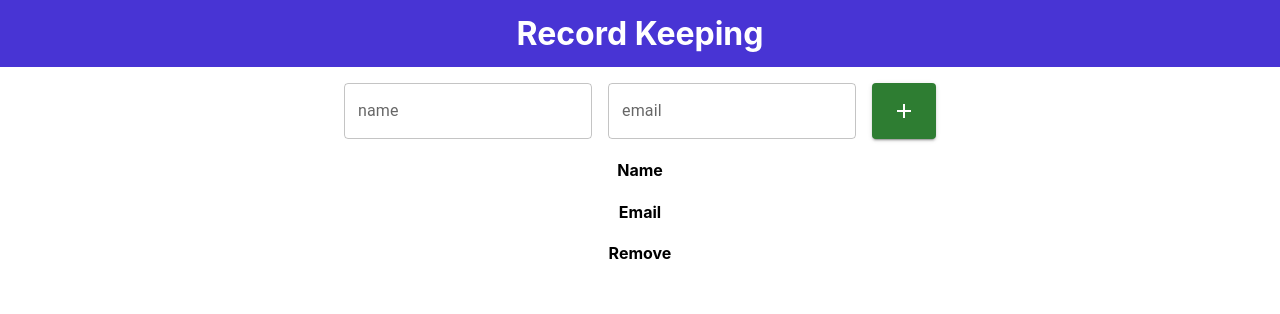
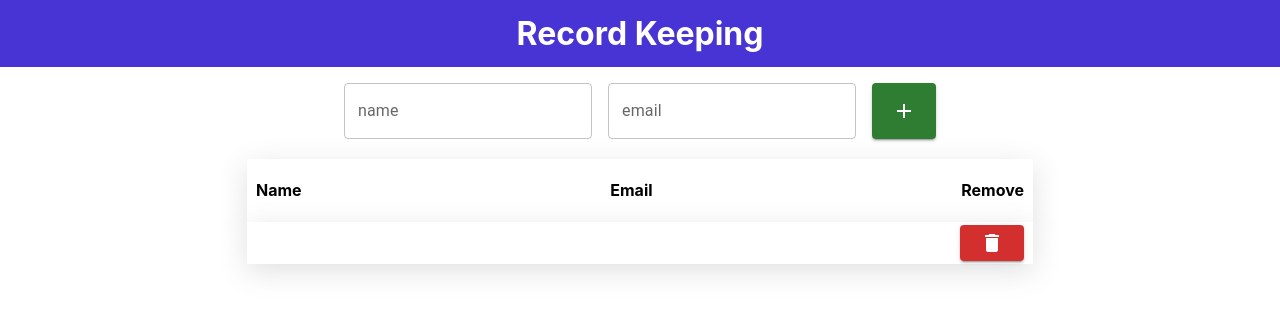
Before and after one commit to panditdhamdhere/React-Practice, a React (Create React App) app in the folder new_project/: page / in a window 1280 px wide. Both pictures are taken after a click on the button 904 px from the left and 111 px from the top of the page. Shown: the top 314 px of the page. Built offline with nearby package versions, Linux system fonts and the light colour scheme.

Commit message:
new component added

```diff
--- a/new_project/src/App.css
+++ b/new_project/src/App.css
@@ -20,3 +20,22 @@ h1 {
 .form {
 margin-top: 16px;
 }
+
+.data {
+  display: flex;
+  flex-direction: column;
+  align-items: center;
+  margin-top: 20px;
+  width: 100%;
+
+}
+
+.data_val {
+display: flex;
+justify-content: space-between;
+align-items: center;
+width: 60%;
+padding: 0px 9px 0px 9px;
+background: white;
+box-shadow: rgba(100, 100, 111, 0.2) 0px 7px 29px 0px;
+}
--- a/new_project/src/App.js
+++ b/new_project/src/App.js
@@ -5,6 +5,7 @@ import Button from '@mui/material/Button';
 import Stack from '@mui/material/Stack';
 import AddIcon from '@mui/icons-material/Add';
 import { useState } from 'react';
+import Fields from './components/Fields';
 
 
 
@@ -14,9 +15,9 @@ function App() {
   const [data, setData] = useState([]);
 
   const addData = () => {
-  setData([...data, {name,email}])
-  setName ("");
-  setEmail ("");
+    setData([...data, { name, email }])
+    setName("");
+    setEmail("");
   }
 
   return (
@@ -41,11 +42,18 @@ const addData = () => {
         </Stack>
       </div>
       <div className='data'>
-<div>
+        <div className='data_val'>
           <h4>Name</h4>
           <h4>Email</h4>
           <h4>Remove</h4>
         </div>
+        {
+          data.map((element, index) => {
+            return (
+              <Fields name = {element.name} email = {element.email} index={index}/ >
+            )
+          })
+        }
       </div>
     </div>
   );
--- /dev/null
+++ b/new_project/src/components/Fields.js
@@ -0,0 +1,24 @@
+import React from 'react'
+
+import Stack from '@mui/material/Stack';
+import Button from '@mui/material/Button';
+import DeleteIcon from '@mui/icons-material/Delete';
+
+
+const Fields = ({ name, email, index }) => {
+    return (
+
+            <div className='data_val'>
+                <h4>{name}</h4>
+                <h4>{email}</h4>
+                <Stack>
+                <Button variant="contained" color="error">
+                  <DeleteIcon />
+                </Button>
+                </Stack>
+            </div>
+
+    )
+}
+
+export default Fields
```
Lines whose indentation alone changed are shown as unchanged.
